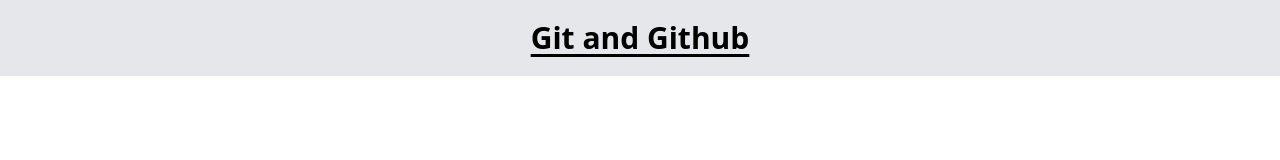
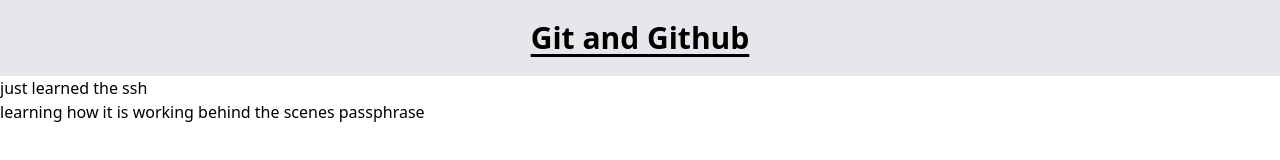
Before and after one commit to Wilson9108/gitandgithubTask, a plain HTML site: page index.html in a window 1280 px wide. Drawn offline with nearby package versions, Linux system fonts and the light colour scheme.

Commit message:
added h3 tag

```diff
--- a/index.html
+++ b/index.html
@@ -10,6 +10,8 @@
 
 <body>
     <h1 class="text-3xl text-center underline underline-offset-5 font-bold bg-gray-200 p-5">Git and Github</h1>
+    <h2>just learned the ssh </h2>
+    <h3>learning how it is working behind the scenes passphrase</h3>
 </body>
 
 </html>
```
